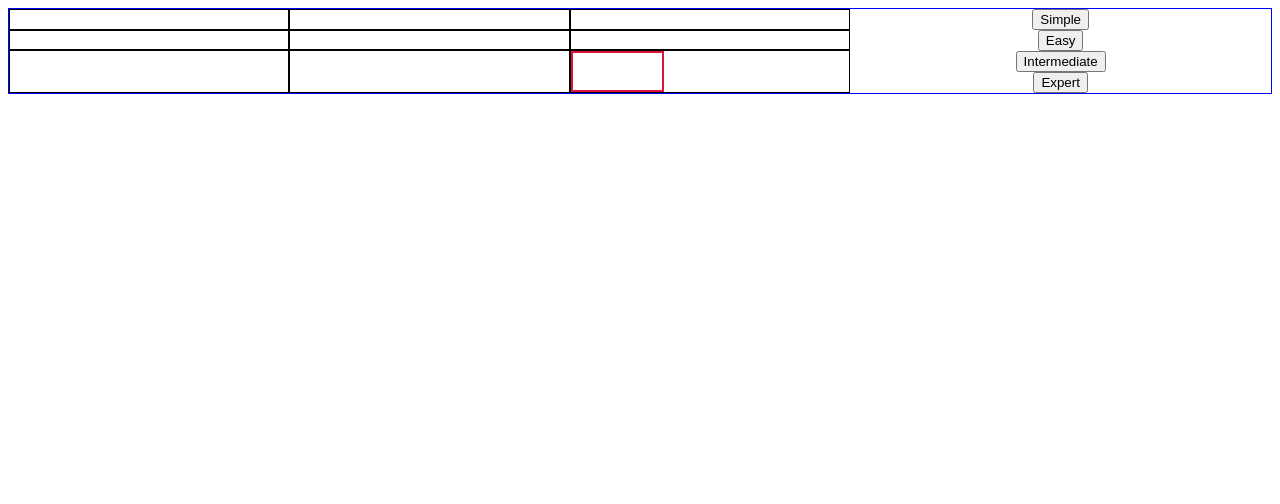
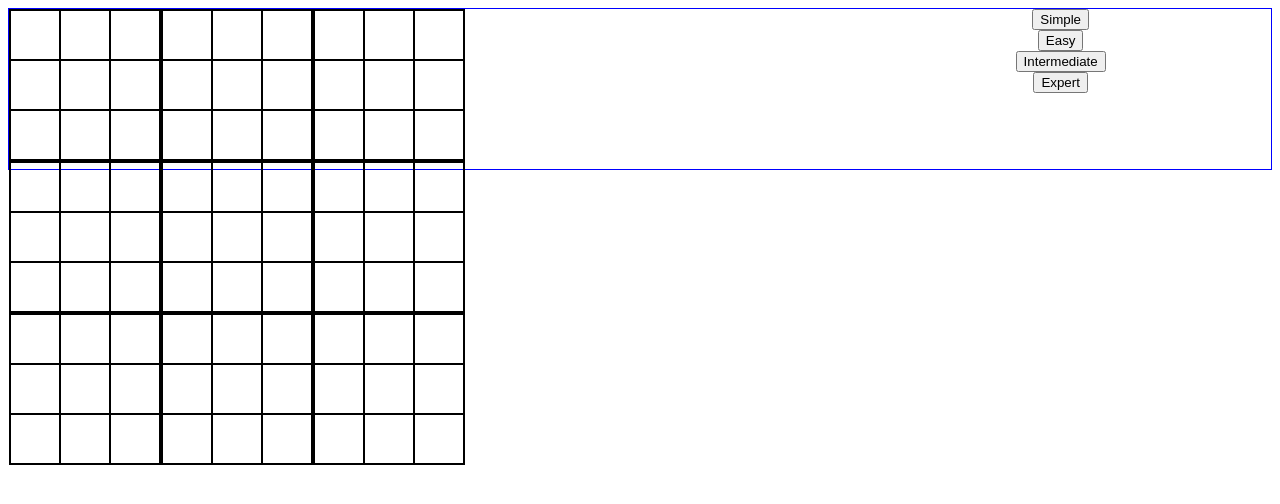
Before and after one commit to Hobby-Collector/Sudoku-web-implementation, a plain HTML site: page index.html in a window 1280 px wide. Drawn offline with Linux system fonts and the light colour scheme.

Commit message:
changed the board array creation to not include fill(). fill was creating issues with the DOM

```diff
--- a/css/style.css
+++ b/css/style.css
@@ -23,8 +23,15 @@ body {
 .board {
     display: grid;
     grid-template-columns: 1fr 1fr 1fr;
+    width: 10rem;
+    height: 10rem;
 }
 
 div{
-    border:solid 2px crimson;
+    width: 3rem;
+    height: 3rem;
+    border:solid 1px black;
+    text-align: center;
+    font-size: 2rem;
+    margin: auto;
 }
--- a/js/main.js
+++ b/js/main.js
@@ -5,10 +5,12 @@
 
 //let this be the array that holds all the elements that make up the board
 //and make them all editable
-let board = new Array(81).fill(document.createElement('div'));
- for (let i = 0; i < board.length; i++) {
-     board[i].setAttribute("contenteditable", "true");
 
+let board = [];
+ for (let i = 0; i < 81; i++) {
+     domEl = document.createElement('div')
+     domEl.setAttribute("contenteditable", "true");
+     board[i] = domEl;
  }
 
 //I'm sorry about these variables but they represent a number of different sudoku boards that will be randomly pulled from
@@ -113,9 +115,36 @@ let currentBoard = [];
 
 //difficulty buttons listener
 
+document.addEventListener("DOMContentLoaded", function(event) {
+    //make the board a grid
+
+    //this makes a 3x3 board of sections and makes a 3x3 board of board elements in each section
+    for (let y = 0; y <= 54; y+=27) { // this loops thrice this is the y position for the miniBoard
+        for (let x = 0; x < 9; x+=3) { //this loops thrice this is the x position for the miniBoard
+            //make the sub boards and use the indices of all the
+            //for loops to generate the proper location of each div
+            var miniBoard = document.createElement('section')
+
+            miniBoard.classList.add(`miniBoard`);
+            miniBoard.id = `${x/3}${y/27}`;
+            document.querySelector(".board").appendChild(miniBoard);
+
+            //this creates the elements and adds them to the miniboard
+            for (let aY = 0; aY < 27; aY+=9) {// this loops thrice this is the y position
+                for (let aX = 0; aX < 3; aX++) {//this loops thrice this is the x position
+                    // odd math for each of the for loops makes the board array location match
+                    //the location of the element added to the dom board
+                    board[aX+aY+y+x].id = `${aX+aY+y+x}`
+                    miniBoard.appendChild(board[aX+aY+y+x]);
+                }
+
+            }
+        }
+    }
+})
+
 /*----- functions -----*/
-createTheDomBoard();
-init()
+//init()
 
 function init(){
     //clear the board and reset the message
@@ -138,33 +167,6 @@ function handleTileClickEvent(evt){
 
 }
 
-function createTheDomBoard(){
-    //make the board a grid
-
-    //this makes a 3x3 board of sections and makes a 3x3 board of board elements in each section
-    for (let y = 0; y <= 54; y+=27) { // this loops thrice
-        for (let x = 0; x < 9; x+=3) { //this loops thrice
-            //make the sub boards and use the indices of all the
-            //for loops to generate the proper location of each div
-            var miniBoard = document.createElement('section')
-
-            miniBoard.classList.add(`miniBoard`);
-            miniBoard.id = `${x/3}${y/27}`;
-
-            for (let aY = 0; aY < 27; aY+=9) {// this loops thrice this is the y position
-                for (let aX = 0; aX < 3; aX++) {//this loops thrice this is the x position
-                    // odd math for each of the for loops makes the board array location match
-                    //the location of the element added to the dom board
-                    board[aX+aY+y+x].id = `${aX+aY+y+x}`
-                    miniBoard.appendChild(board[aX+aY+y+x]);
-                    console.log("MINI BOARD", miniBoard)
-                }
-
-            }
-            document.querySelector(".board").appendChild(miniBoard);
-        }
-    }
-}
 //if text is entered and it is a number
 //replace the previous digit input to the new digit
 
```
